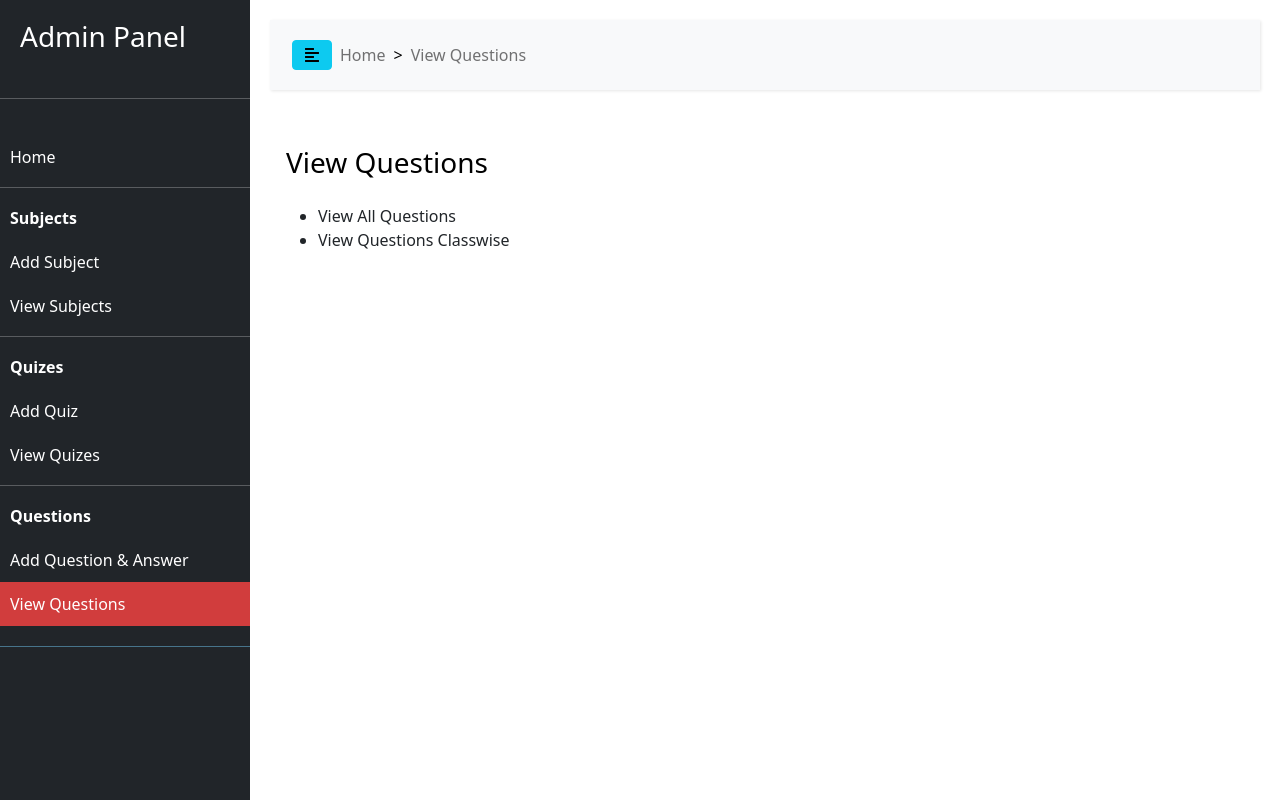
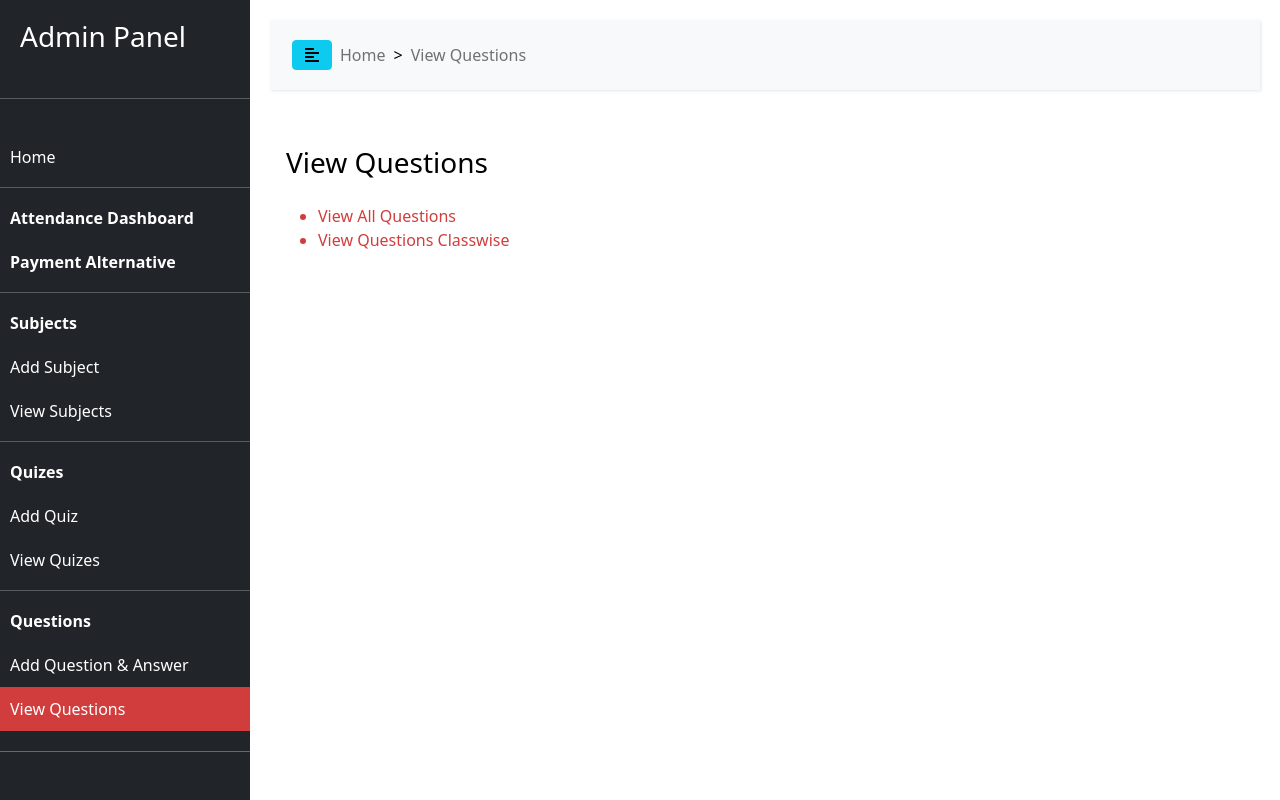
Before and after one commit to abhi-54/quizapp, a Django app: page /panel/view-questions/ in a window 1280 px wide. Run offline with Django 3.2, Linux system fonts and the light colour scheme; a user stored in the database is signed in; some libraries are stand-ins or nearby versions.

Commit message:
Landing Pages & Custom Admin Panel
Modified Landing Pages' UI,
Custom Admin Panel: added links to Attendance & Payment Dashboard

```diff
--- a/questions/templates/base_quiz_panel.html
+++ b/questions/templates/base_quiz_panel.html
@@ -235,6 +235,13 @@ ul hr {
           <a href="/panel/">Home</a>
         </li>
         <hr>
+        <li>
+          <a href="/attendance/class/" style="font-weight: 600;">Attendance Dashboard</a>
+        </li>
+        <li>
+          <a href="/payment/" style="font-weight: 600;">Payment Alternative</a>
+        </li>
+        <hr>
         <li class="unhover">
           <a class="disabled">Subjects</a>
         </li>
@@ -319,6 +326,23 @@ ul hr {
           <div class="row">
             <div class="col-xl-auto col-md-6 mb-5">
               <div class="card shadow h-100 p-3">
+                <a class="btn btn-outline-primary mt-2" href="/attendance/class/">
+                  <b>Attendance Dashboard</b>
+                </a>
+              </div>
+            </div>
+            <div class="col-xl-auto col-md-6 mb-5">
+              <div class="card shadow h-100 p-3">
+                <a class="btn btn-outline-primary mt-2" href="/payment/">
+                  <b>Payment Alternative</b>
+                </a>
+              </div>
+            </div>
+          </div>
+          <hr class="mb-5">
+          <div class="row">
+            <div class="col-xl-auto col-md-6 mb-5">
+              <div class="card shadow h-100 p-3">
                 <a class="card-title" href="view-subjects/">Subjects</a>
                 <span>Total Number of Subjects: {{subjects}}</span>
                 <a class="btn btn-outline-primary mt-2" href="add-subject/">
--- a/questions/templates/view_questions.html
+++ b/questions/templates/view_questions.html
@@ -5,19 +5,34 @@
 {% endblock title %}
 
 {% block content %}
+<style>
+.questiondiv a, .questiondiv li {
+  color: var(--colorA);
+  font-weight: 500;
+}
+
+.questiondiv a:hover {
+  font-weight: 550;
+  color: var(--colorH);
+  text-decoration: underline;
+}
+</style>
+
 
 <h3 class="text-black mb-4">
   View Questions
 </h3>
 
+<div class="questiondiv">
   <ul>
     <li>
       <a href="all/">View All Questions</a>
     </li>
     <li>
-    <a href="classwise/">View Questions Classwise</a>
+      <a class="disabled">View Questions Classwise</a>
+      <!-- <a class="disabled" href="classwise/">View Questions Classwise</a> -->
     </li>
   </ul>
-
+</div>
 
 {% endblock content %}
--- a/regester/templates/Login.html
+++ b/regester/templates/Login.html
@@ -12,6 +12,12 @@
   p input {
     border-radius: 0.5rem;
     padding: 0.2rem;
+  }
+
+  @media only screen and (max-width: 1000px) {
+    .col-xl-10 .my-5 {
+      margin-top: 0rem!important;
+    }
   }
 </style>
 
--- a/regester/templates/landing/about.html
+++ b/regester/templates/landing/about.html
@@ -15,6 +15,11 @@
     p {
       text-align: justify;
     }
+
+    .custom-footer {
+      position: absolute!important;
+      bottom: 0rem!important;
+    }
 }
 </style>
 
--- a/regester/templates/landing/landing_page.html
+++ b/regester/templates/landing/landing_page.html
@@ -106,7 +106,7 @@
       </div>
     </div>
 
-    <hr class="h-line mb-5">
+    <hr class="h-line">
 
 </div>
 {% endblock content %}
```
Also changed, not shown: regester/templates/landing/base_out.html (+17 -3 lines), regester/templates/landing/contact.html (+7 -3 lines), regester/templates/regestration.html (+9 -2 lines). Lines whose indentation alone changed are shown as unchanged.
